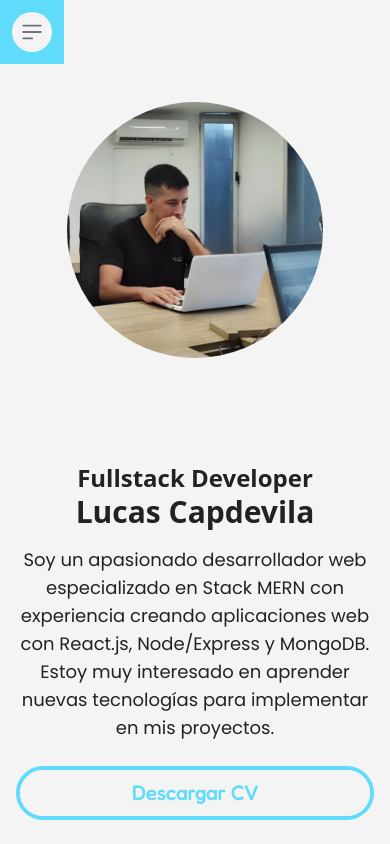
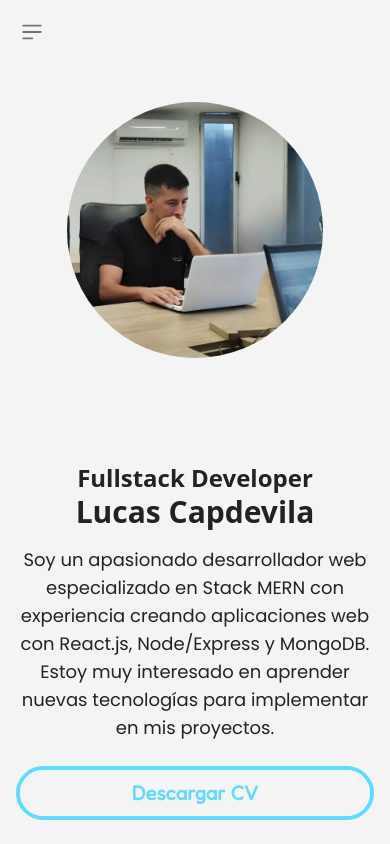
Before and after one commit to lucasecapdevila/portfolio-web, a React (Vite) app: page / in a window 390 px wide. Built offline with nearby package versions, Linux system fonts and the light colour scheme.

Commit message:
se cambia color de fondo de botón de sideBar

```diff
--- a/src/components/common/Menu.jsx
+++ b/src/components/common/Menu.jsx
@@ -20,7 +20,7 @@ import { Link } from "react-router-dom";
 const Menu = () => {
   return (
     <>
-      <div className="bg-reactLightBlue flex justify-end fixed top-0 left-0 z-40">
+      <div className="md:bg-reactLightBlue flex justify-end fixed top-0 left-0 z-40">
         <button
           data-drawer-target="logo-sidebar"
           data-drawer-toggle="logo-sidebar"
```
